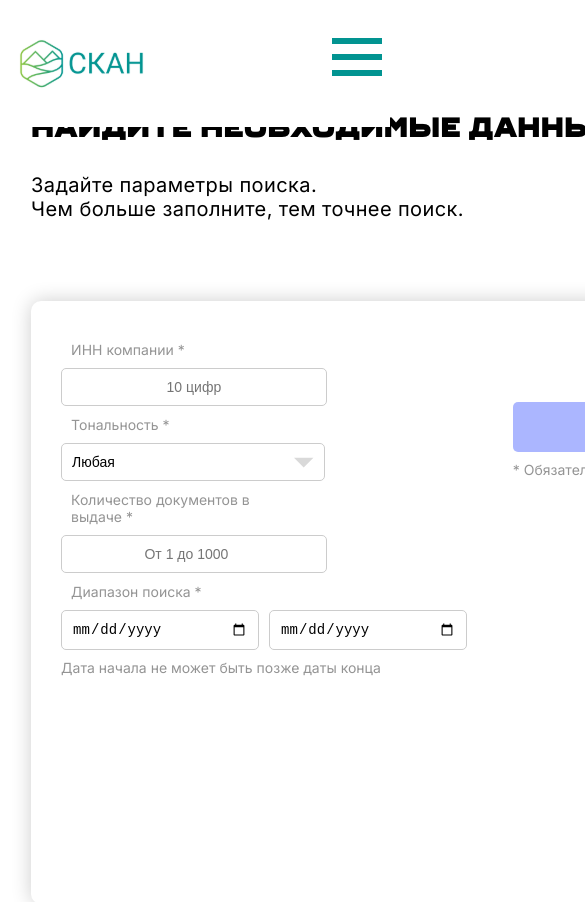
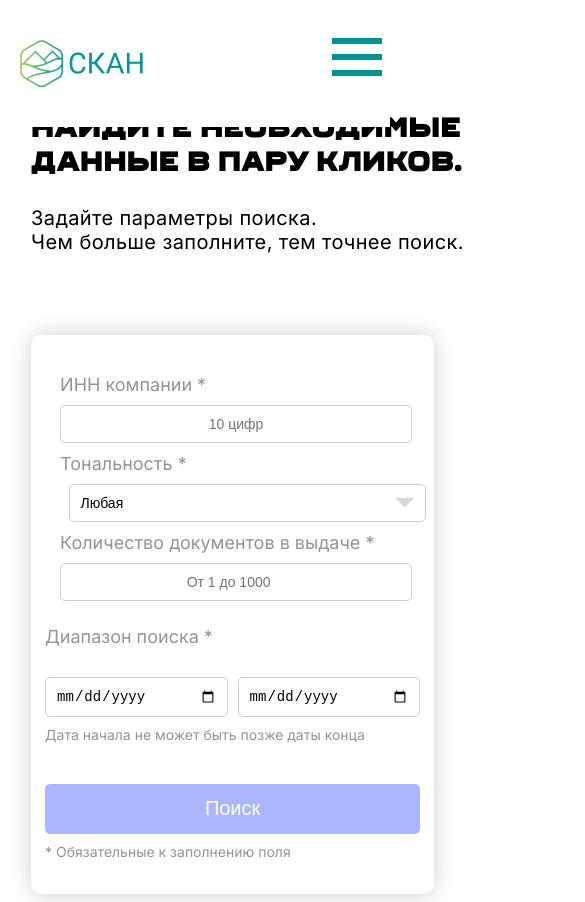
Before and after one commit to zminat/scan, a React (Vite) app: page /search in a window 390 px wide. Shown: the top 902 px of the page, 585 px wide, since content can reach past the window. Built offline with nearby package versions, Linux system fonts and the light colour scheme; a small style sheet from the web is missing.

Commit message:
Fixed SearchForm for mobiles.

```diff
--- a/src/components/SearchForm.tsx
+++ b/src/components/SearchForm.tsx
@@ -136,6 +136,10 @@ const SearchForm: React.FC = () => {
                     {touchedDocCount && !isDocCountValid && <p className="error-message">Введите число от 1 до 1000</p>}
                 </div>
 
+            </div>
+            <div className="checkboxGroup">
+                <Checkboxes checkboxStates={checkboxStates} handleCheckboxChange={handleCheckboxChange}/>
+            </div>
             <div>
                 <label className="label">Диапазон поиска *</label>
                 <div className="dateRange">
@@ -160,16 +164,12 @@ const SearchForm: React.FC = () => {
                 </div>
                 {!isDateRangeValid && <p className="error-message">Дата начала не может быть позже даты конца</p>}
             </div>
-            </div>
-            <div className="checkboxGroup">
-                <Checkboxes checkboxStates={checkboxStates} handleCheckboxChange={handleCheckboxChange}/>
             <div className="button-container">
                 <button className="button" type="submit" disabled={!isFormValid}>
                     Поиск
                 </button>
                 <p className="note">* Обязательные к заполнению поля</p>
             </div>
-            </div>
         </form>
     );
 };
--- a/src/styles/SearchForm.css
+++ b/src/styles/SearchForm.css
@@ -1,12 +1,14 @@
 .formContainer {
-    width: 872px;
-    height: 543px;
+    width: 812px;
+    height: 513px;
     background: #FFFFFF;
     padding: 30px;
     display: flex;
+    flex-wrap: wrap;
+    gap: 0 92px;
     border-radius: 10px;
-    box-shadow: 0px 0px 20px 0px #00000033;
-    min-width: 730px;
+    box-shadow: 0 0 20px 0 #00000033;
+    min-width: 375px;
     margin-bottom: 80px;
 }
 
@@ -18,13 +20,13 @@
 }
 
 .inputContainer {
-    width: 60%;
+    width: 100%;
 }
 
 .label {
     display: block;
-    margin: 10px;
-    font-size: 14px;
+    margin: 10px 0;
+    font-size: 18px;
     color: var(--grey);
 }
 
@@ -51,7 +53,7 @@ select.custom-select {
     -webkit-appearance: none; /* Стиль для Safari */
     -moz-appearance: none;    /* Стиль для Firefox */
     appearance: none;         /* Стиль для прочих браузеров */
-    width: 65%;
+    width: 100%;
     border-radius: 5px;
     font-size: 14px;
 }
@@ -69,19 +71,15 @@ select.custom-select:focus {
     gap: 10px;
 }
 
-.button-container {
-    margin-left: 15%;
-}
-
 .button {
-    margin-top: 8ch;
+    margin-top: 40px;
     width: 305px;
     height: 50px;
     background-color: var(--additional-blue-color);
     color: var(--white);
     border: none;
     padding: 10px;
-    font-size: 16px;
+    font-size: 22px;
     border-radius: 5px;
     cursor: pointer;
     transition: background 0.3s;
@@ -91,3 +89,53 @@ select.custom-select:focus {
     opacity: 50%;
     cursor: not-allowed;
 }
+
+
+@media screen and (max-width: 1360px) {
+    .formContainer {
+        width: 375px;
+        height: auto;
+        display: block;
+        min-width: 375px;
+        padding: 14px;
+    }
+
+    .inputsContainer {
+        padding: 15px;
+        width: 100%;
+        display: flex;
+        flex-wrap: wrap;
+        flex-direction: column;
+        text-align: center;
+    }
+
+    .inputContainer {
+        width: 88%;
+    }
+
+    .label {
+        text-align: start;
+    }
+
+    select.custom-select {
+        width: 95%;
+    }
+
+    .dateInput {
+        width: 88%;
+        margin-top: 20px;
+    }
+
+    .button-container {
+        margin-left: 0;
+    }
+
+    .button-container p {
+        margin-bottom: 20px;
+    }
+
+    .button {
+        font-size: 20px;
+        width: 100%;
+    }
+}
```
Lines whose indentation alone changed are shown as unchanged.
